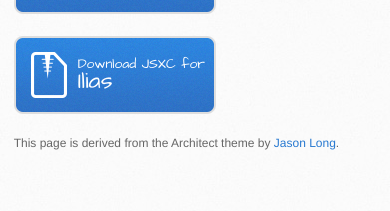
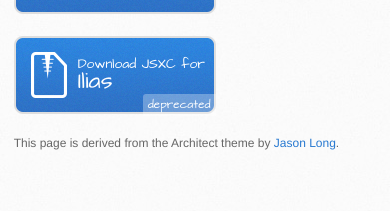
Before and after one commit to jsxc/jsxc.org, a Jekyll site: the page built from index.html, in a window 390 px wide. Shown: the part 2471-2682 px from the top of the page. Built offline with Jekyll 4.4.1, drawn with Linux system fonts in a browser that asks for light colours; Markdown is read by kramdown in place of the engine named in the settings; comment, search, counter and statistics services are not loaded.

Commit message:
mark ilias as deprecated

```diff
--- a/_layouts/default.html
+++ b/_layouts/default.html
@@ -64,7 +64,7 @@
             <a href="https://github.com/jsxc/jsxc/releases" class="button"> <small>Download</small> JSXC Core</a>
                 <a href="https://github.com/jsxc/jsxc.owncloud/releases" class="button"> <small>Download JSXC for</small> ownCloud</a>
                 <a href="https://github.com/jsxc/jsxc.sogo/releases" class="button"> <small>Download JSXC for</small> SOGo</a>
-		<a href="https://github.com/jsxc/jsxc.ilias/releases" class="button"> <small>Download JSXC for</small> Ilias</a>
+		<a href="https://github.com/jsxc/jsxc.ilias/releases" class="button deprecated"> <small>Download JSXC for</small> Ilias</a>
             <p>
                This page is derived from the Architect theme by <a href="https://twitter.com/jasonlong">Jason Long</a>.
             </p>
--- a/stylesheets/stylesheet.css
+++ b/stylesheets/stylesheet.css
@@ -513,7 +513,18 @@
     padding: 20px 0;
     min-height: 0;
   }
-  aside#sidebar a.button {
+  aside#sidebar a.button.deprecated {
+    position: relative;
+  }
+  aside#sidebar a.button.deprecated:before {
+    content: 'deprecated';
+    position: absolute;
+    bottom: 0;
+    right: 0;
+    font-size: 0.5em;
+    padding: 5px;
+    border-radius: 3px 0 0 0;
+    background-color: rgba(255,255,255,0.3);
   }
   #main-content h1:before,
   #main-content h2:before,
```
